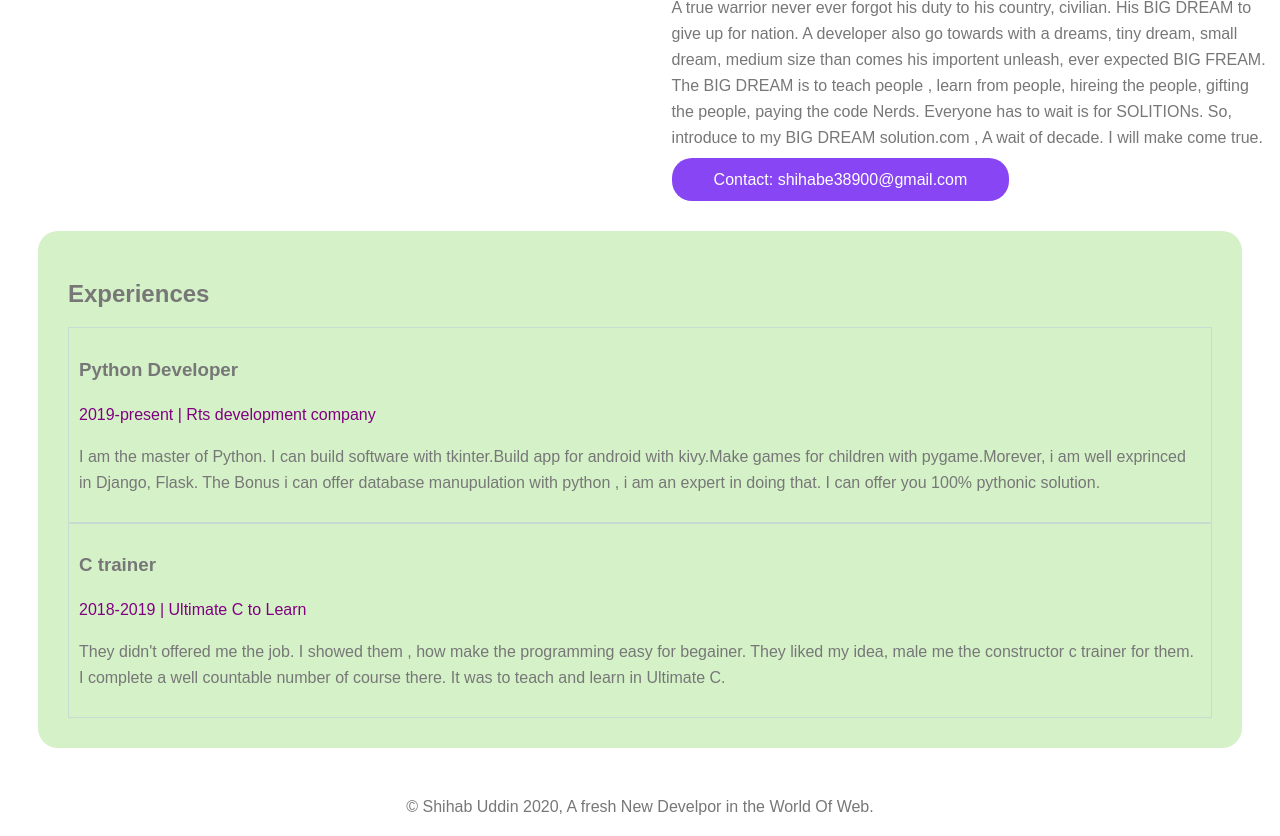
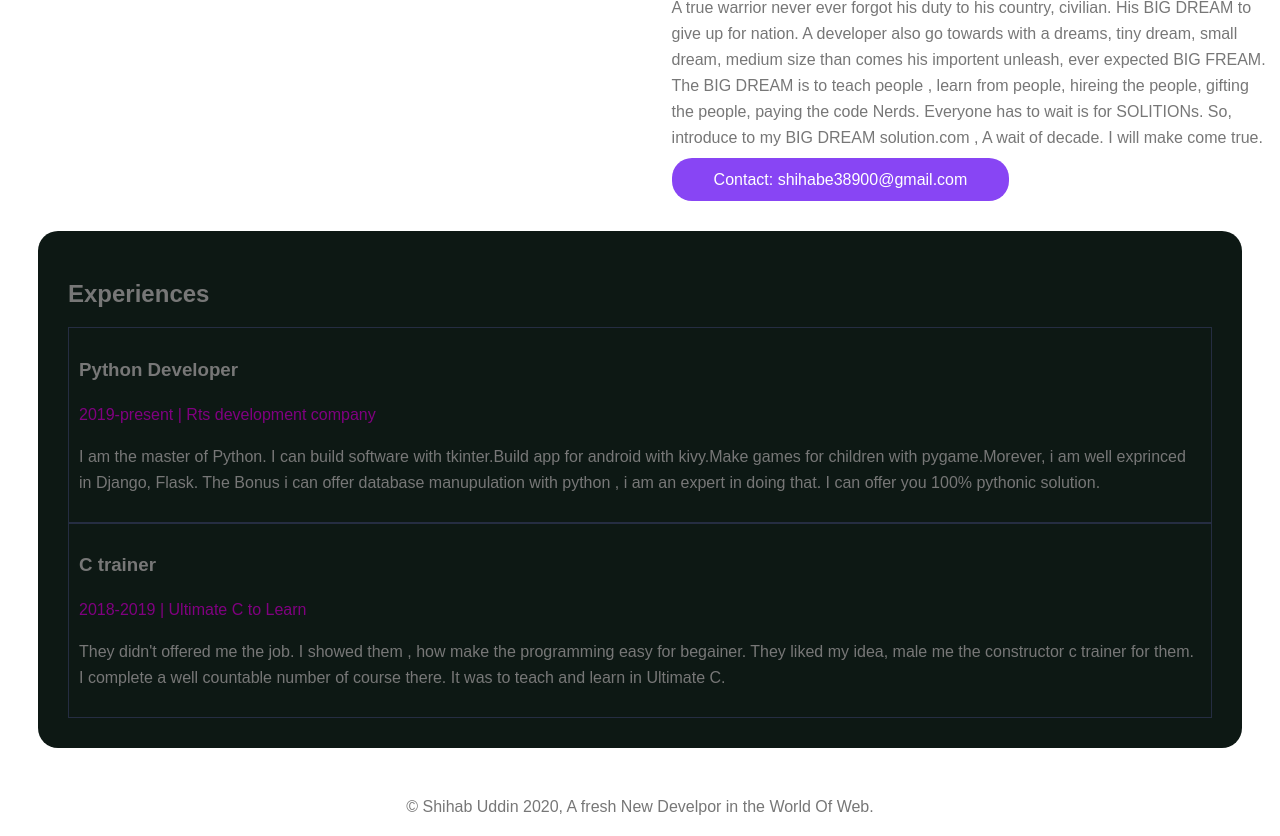
Before and after one commit to shihabuddin413/shihabrts, a plain HTML site: page index.html in a window 1280 px wide. Shown: the part 423-1259 px from the top of the page. Drawn offline with Linux system fonts and the light colour scheme.

Commit message:
Update style.css

```diff
--- a/style.css
+++ b/style.css
@@ -45,7 +45,7 @@ h1{
 .experiences{
     padding: 30px;
     margin: 30px;
-    background-color: rgb(213, 241, 200);
+    background-color: rgb(13, 24, 20);
     border-radius: 20px;
 }
 
```
